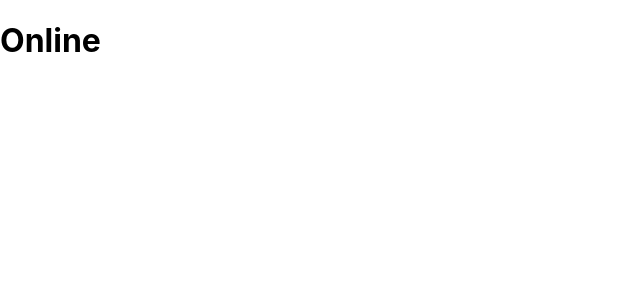
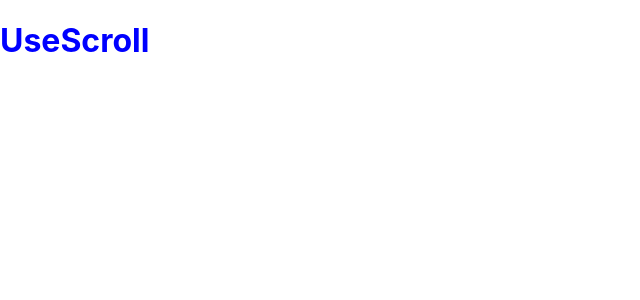
Before and after one commit to guseulgi/react-diary, a React (Create React App) app: page / in a window 1280 px wide. Shown: the top 300 px of the page, without its empty margins (0-640 px from the left). Built offline with nearby package versions, Linux system fonts and the light colour scheme.

Commit message:
useScroll 커스텀 훅 구현, 스크롤에 따른 변화

```diff
--- /dev/null
+++ b/src/components/CustomHooks/UseScroll.jsx
@@ -0,0 +1,30 @@
+import React, { useEffect, useState } from 'react'
+
+const useScroll = () => {
+  const [state, setState] = useState({
+    x : 0,
+    y : 0,
+  });
+
+  const onScroll = () => {
+    setState({ x: window.scrollX, y: window.scrollY});
+  }
+
+  useEffect(() => {
+    window.addEventListener('scroll', onScroll);
+    return () => window.removeEventListener('scroll', onScroll);
+  }, []);
+
+  return state;
+}
+
+export default function UseScroll() {
+  const { y } = useScroll();
+  return (
+    <div style={{
+      height: '100vw',
+    }}>
+      <h1 style={{ position: 'fixed', color : y > 100 ? 'red' : 'blue'}}>UseScroll</h1>
+    </div>
+  )
+}
--- a/src/index.js
+++ b/src/index.js
@@ -14,12 +14,13 @@ import UsePreventLeave from './components/CustomHooks/UsePreventLeave';
 import UseBeforeLeave from './components/CustomHooks/UseBeforeLeave';
 import UseFadeIn from './components/CustomHooks/UseFadeIn';
 import UseNetwork from './components/CustomHooks/UseNetwork';
+import UseScroll from './components/CustomHooks/UseScroll';
 
 
 const root = ReactDOM.createRoot(document.getElementById('root'));
 root.render(
   <>
-    <UseNetwork />
+    <UseScroll />
   </>
 );
 
```
Also changed, not shown: src/components/CustomHooks/UseFullScreen.jsx (added, +15 -0 lines).
